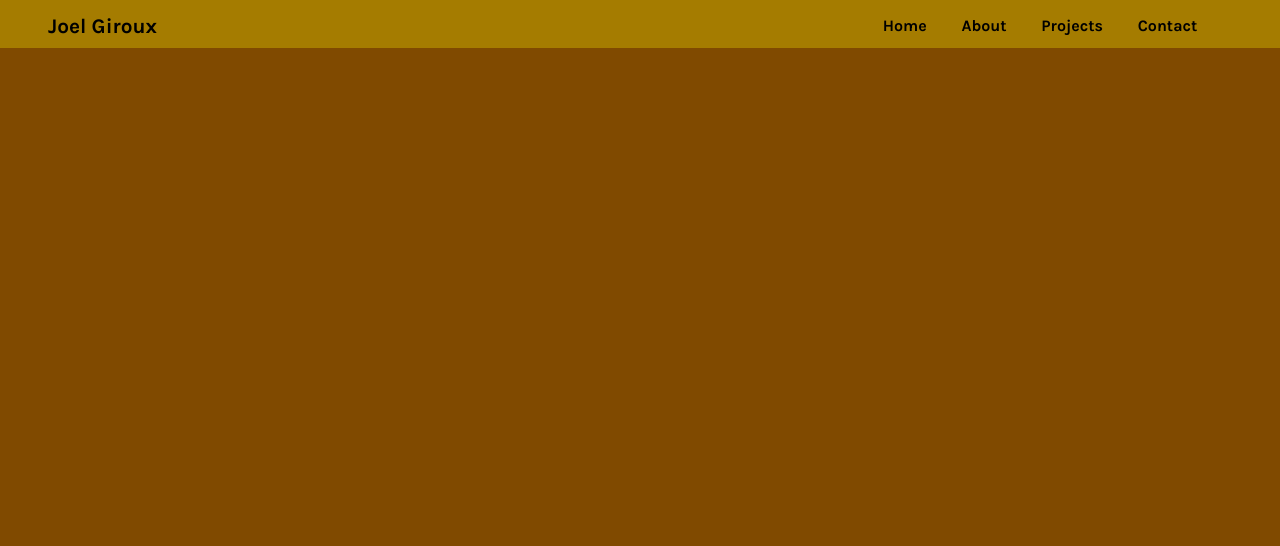
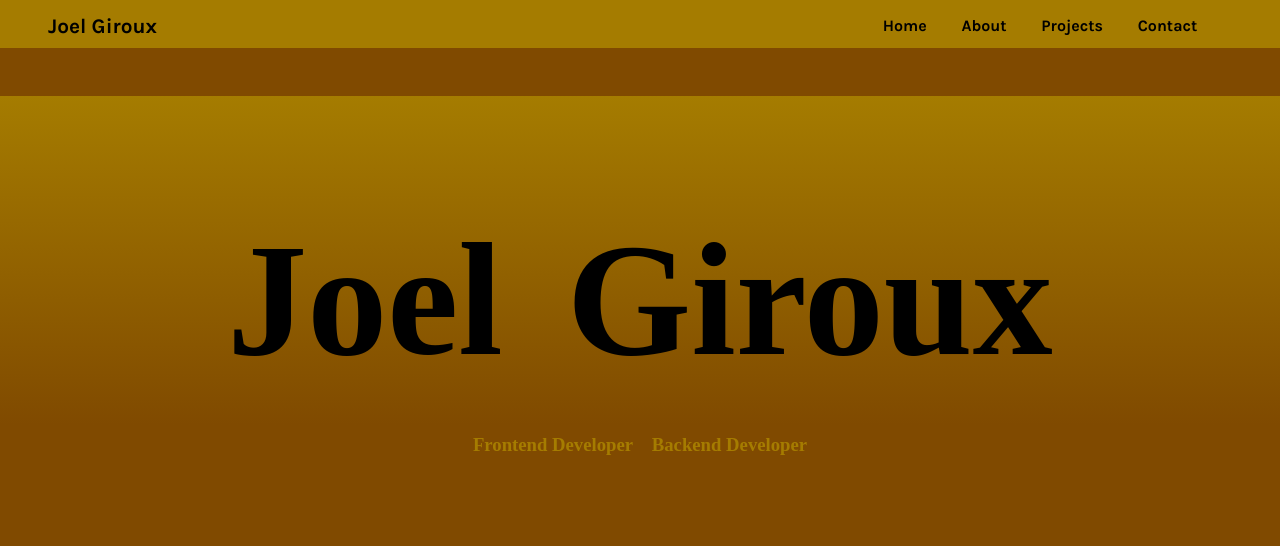
Before and after one commit to Nimeroo/Portfolio, a React (Create React App) app in the folder client/: page / in a window 1280 px wide. Shown: the top 546 px of the page. Built offline with nearby package versions, Linux system fonts and the light colour scheme; no server answers; a web font is replaced by a local one.

Commit message:
content and animations added to hero

```diff
--- a/client/src/Components/Hero/Hero.css
+++ b/client/src/Components/Hero/Hero.css
@@ -1,3 +1,107 @@
-#animated-hero{
-    height: 20em;
+#hero-container{
+  height: 25em;
+  position: relative;
 }
+
+#hero-wrapper {
+  display: flex;
+  justify-content: center;
+  margin-top: 0;
+  width: 100%;
+  background-image: linear-gradient(to bottom, #a57c00, #804a00);
+}
+
+#hero-wrapper:hover #hero-name{
+  width: 100%;
+  transition: 1s width ease-in-out;
+}
+
+#hero-name {
+  z-index: 1;
+  display: flex;
+  justify-content: center;
+  align-items: center;
+  position: absolute;
+  overflow: hidden;
+  word-break: keep-all;
+  margin-top: 5em;
+  width: 0;
+  transition: 1s width ease-in-out;
+  animation: bounce 1s ease-in-out forwards;
+}
+
+#hero-name > * {
+  margin: 0.2em;
+  color: #36454f;
+  transition: 1s color ease-in-out;
+  font-size: 10em;
+  font-family: BoldMcFont;
+  font-weight: bold;
+}
+
+#hero-name:hover > * {
+  color: #a57c00;
+}
+
+#hovered-hero-name{
+  display: flex;
+  justify-content: center;
+  align-items: center;
+  width: 100%;
+  margin-top: 5em;
+  animation: fadein 1s;
+}
+
+#hovered-hero-name > *{
+  margin: 0.2em;
+  animation: bounce 1s ease-in-out forwards;
+  font-size: 10em;
+  font-family: BoldMcFont;
+  font-weight: bold;
+}
+
+#secondary-text{
+  display: flex;
+  justify-content: center;
+}
+
+#secondary-text > * {
+  opacity: 0;
+  margin: 0.5em;
+  font-family: MCFont;
+  color: #a57c00;
+  animation: fadein 1s forwards 1s;
+}
+
+@keyframes fadein {
+  from { opacity: 0; }
+  to   { opacity: 1; }
+}
+
+@keyframes bounce {
+  0% {
+    transform: translateY(0);
+  }
+  20% {
+    transform: translateY(-50px);
+  }
+  40% {
+    transform: translateY(0);
+  }
+  50% {
+    transform: translateY(-20px);
+  }
+  60% {
+    transform: translateY(0);
+  }
+  70% {
+    transform: translateY(-12px);
+  }
+  80% {
+    transform: translateY(-5px);
+    transform: translateY(0);
+  }
+  100% {
+    transform: translateY(0);
+  }
+}
--- a/client/src/Components/Hero/Hero.jsx
+++ b/client/src/Components/Hero/Hero.jsx
@@ -1,10 +1,25 @@
-import "./Hero.css"
+import "./Hero.css";
 import React from "react";
 
 const Hero = () => {
   return (
-      <div id="animated-hero"></div>
+    <div id="hero-container">
+      <div id="hero-wrapper">
+        <div id="hero-name">
+          <h1>Joel</h1>
+          <h1>Giroux</h1>
+        </div>
+        <div id="hovered-hero-name">
+          <h1>Joel</h1>
+          <h1>Giroux</h1>
+        </div>
+      </div>
+      <div id="secondary-text">
+        <h3>Frontend Developer</h3>
+        <h3>Backend Developer</h3>
+      </div>
+    </div>
   );
 };
 
-export default Hero
+export default Hero;
```
